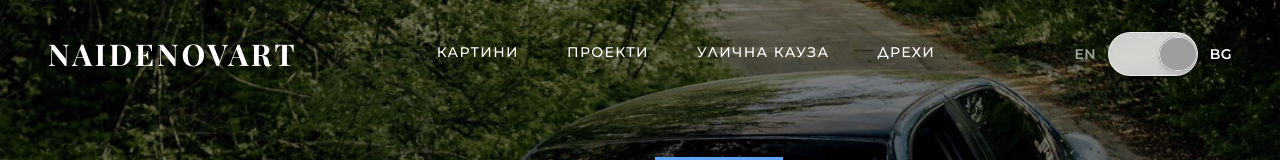
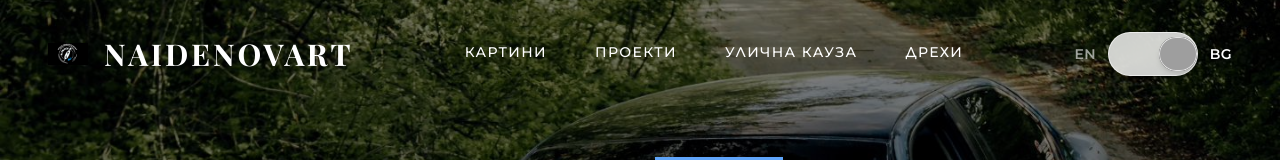
Before and after one commit to icakaxx/NaidenovART, a Next.js app: page / in a window 1280 px wide. Shown: the top 160 px of the page. Built offline with nearby package versions, Linux system fonts and the light colour scheme; grey boxes are pictures that could not be loaded.

Commit message:
Add logo image to Header component for enhanced branding

```diff
--- a/components/Header.tsx
+++ b/components/Header.tsx
@@ -2,6 +2,7 @@
 
 import { useState } from "react";
 import Link from "next/link";
+import Image from "next/image";
 import LanguageToggle from "./LanguageToggle";
 import type { Language } from "@/types/language";
 
@@ -28,6 +29,13 @@ export default function Header({ lang, navItems, onToggleLang }: HeaderProps) {
   return (
     <nav className="w-full px-6 py-6 md:px-12 md:py-8 flex justify-between items-center relative z-50" id="navbar">
       <Link href="/" className="flex items-center gap-4 cursor-pointer group">
+        <Image
+          src="/favicon1.png"
+          alt="NaidenovART Logo"
+          width={40}
+          height={40}
+          className="w-8 h-8 md:w-10 md:h-10 object-contain"
+        />
         <div className="text-xl md:text-3xl font-bold tracking-widest uppercase font-serif text-white group-hover:text-blue-400 transition-colors">
           NaidenovART
         </div>
```
